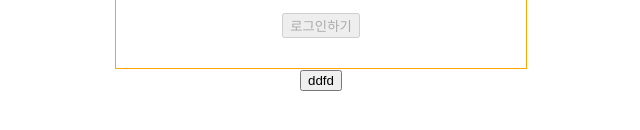
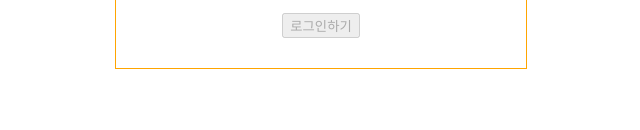
Before and after one commit to ahn0min/wanted-pre-onboarding-frontend, a React (Create React App) app: page / in a window 1280 px wide. Shown: the part 286-416 px from the top of the page, without its empty margins (319-959 px from the left). Built offline with nearby package versions, Linux system fonts and the light colour scheme.

Commit message:
Chore: 불필요한 button element 제거

```diff
--- a/src/pages/Sign/index.tsx
+++ b/src/pages/Sign/index.tsx
@@ -28,7 +28,6 @@ const SignPage = () => {
         </div>
         <div>{isSignIn ? <SignInForm /> : <SignUpForm toggle={toggleIsSignIn} />}</div>
       </>
-      <button onClick={toggleIsSignIn}>ddfd</button>
     </div>
   );
 };
```
